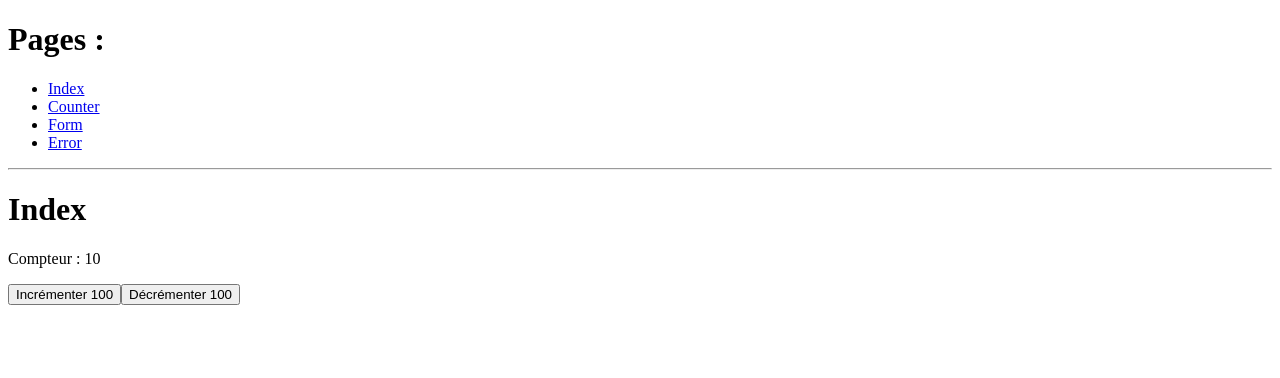
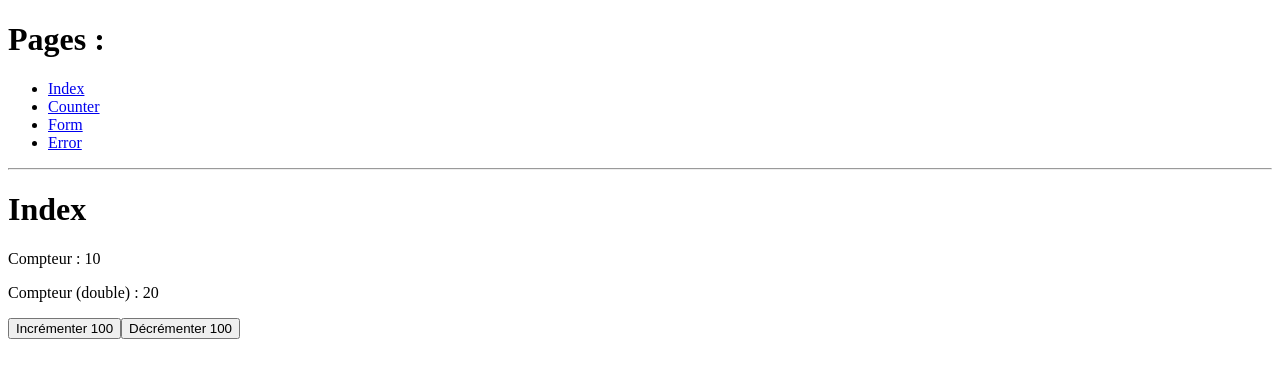
Before and after one commit to KnifeOnlyI/angular-upgrade-13-to-22, an Angular app: page / in a window 1280 px wide. Shown: the top 378 px of the page. Built offline with nearby package versions, Linux system fonts and the light colour scheme.

Commit message:
Angular 16 : FEAT(counter) - Add double (without reactivity)

```diff
--- a/src/app/shared/components/counter/counter.component.ts
+++ b/src/app/shared/components/counter/counter.component.ts
@@ -5,6 +5,7 @@ import {ChangeDetectionStrategy, ChangeDetectorRef, Component, inject} from '@an
   standalone: true,
   template: `
     <p>Compteur : {{ counter }}</p>
+    <p>Compteur (double) : {{ counterDouble }}</p>
 
     <button (click)="increment(100)">Incrémenter 100</button>
     <button (click)="decrement(100)">Décrémenter 100</button>
@@ -16,6 +17,7 @@ export class CounterComponent {
   private readonly cdr = inject(ChangeDetectorRef);
 
   protected counter = 0;
+  protected counterDouble = 0;
 
   constructor() {
     console.log('Counter component created');
@@ -28,9 +30,11 @@ export class CounterComponent {
 
   increment(value: number) {
     this.counter += value;
+    this.counterDouble = this.counter * 2;
   }
 
   decrement(value: number) {
     this.counter -= value;
+    this.counterDouble = this.counter * 2;
   }
 }
```
